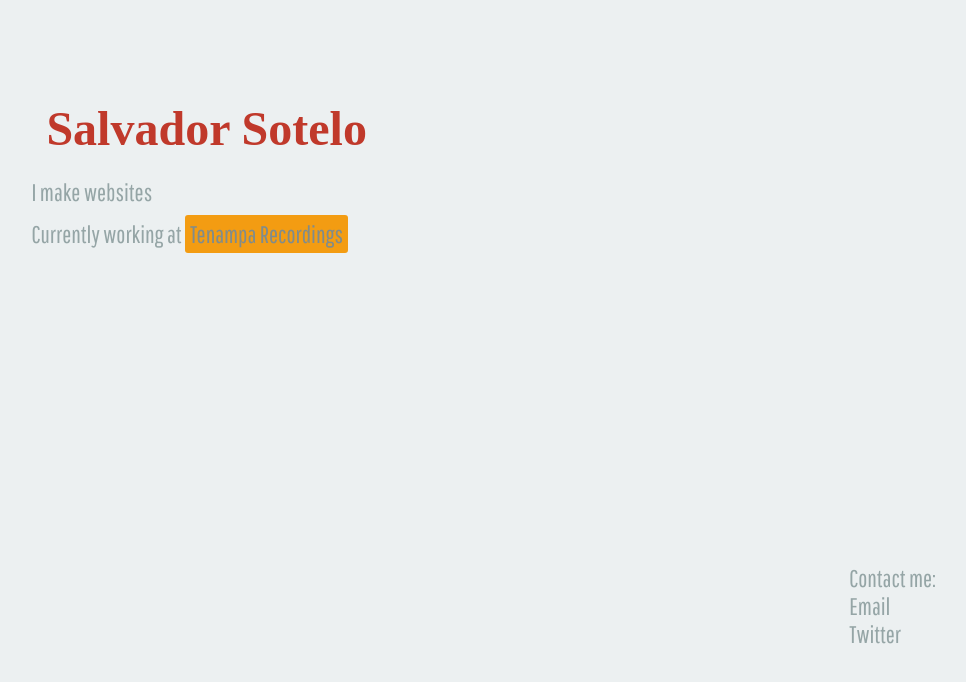
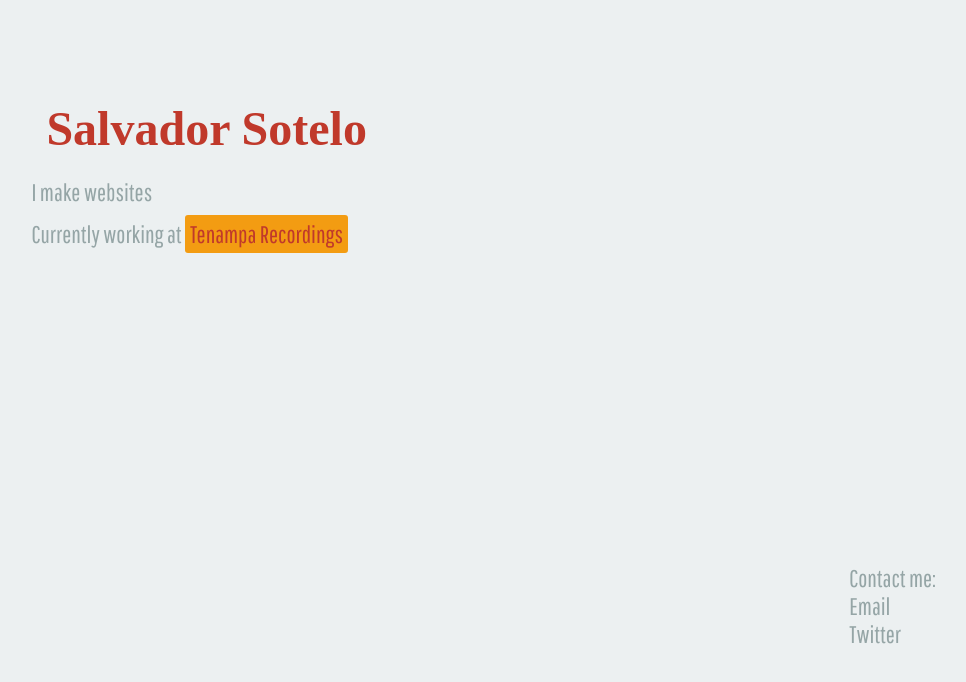
Before and after one commit to soulashell/soulashell.github.io, a plain HTML site: page index.html in a window 1280 px wide. In both pictures the pointer is over the link "Tenampa Recordings". Shown: the whole page, without its empty margins (88-1054 px from the left). Drawn offline with Linux system fonts and the light colour scheme; a web font is replaced by a local one.

Commit message:
Changed color of tenampa link on hover.

```diff
--- a/style.css
+++ b/style.css
@@ -42,7 +42,7 @@ p {
 }
 
 .tenampa-link:hover {
-	color: #7f8c8d;
+	color: #c0392b;
 	background: #f39c12;
 	transition: background 1s ease-out;
 	padding: 5px;
```
